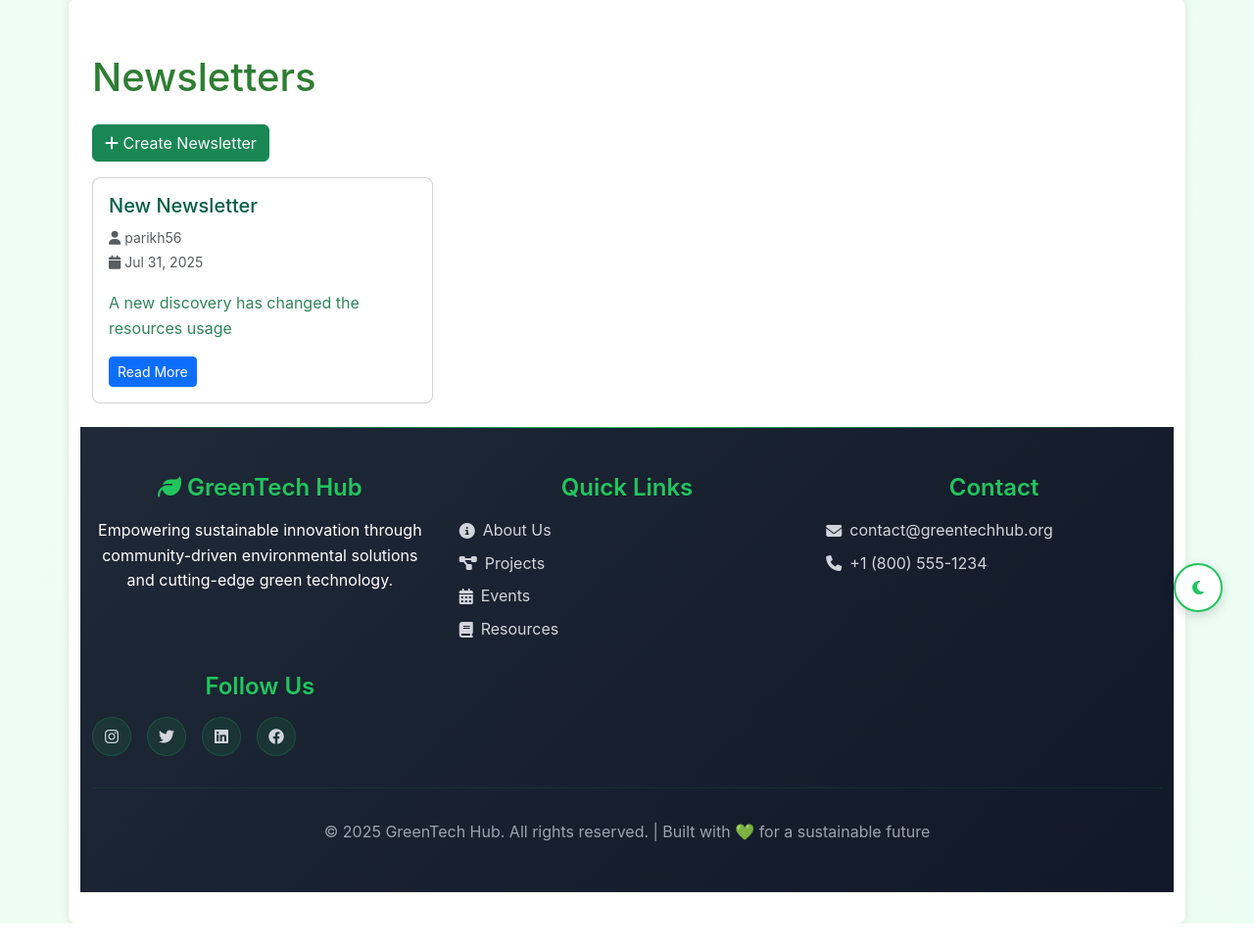
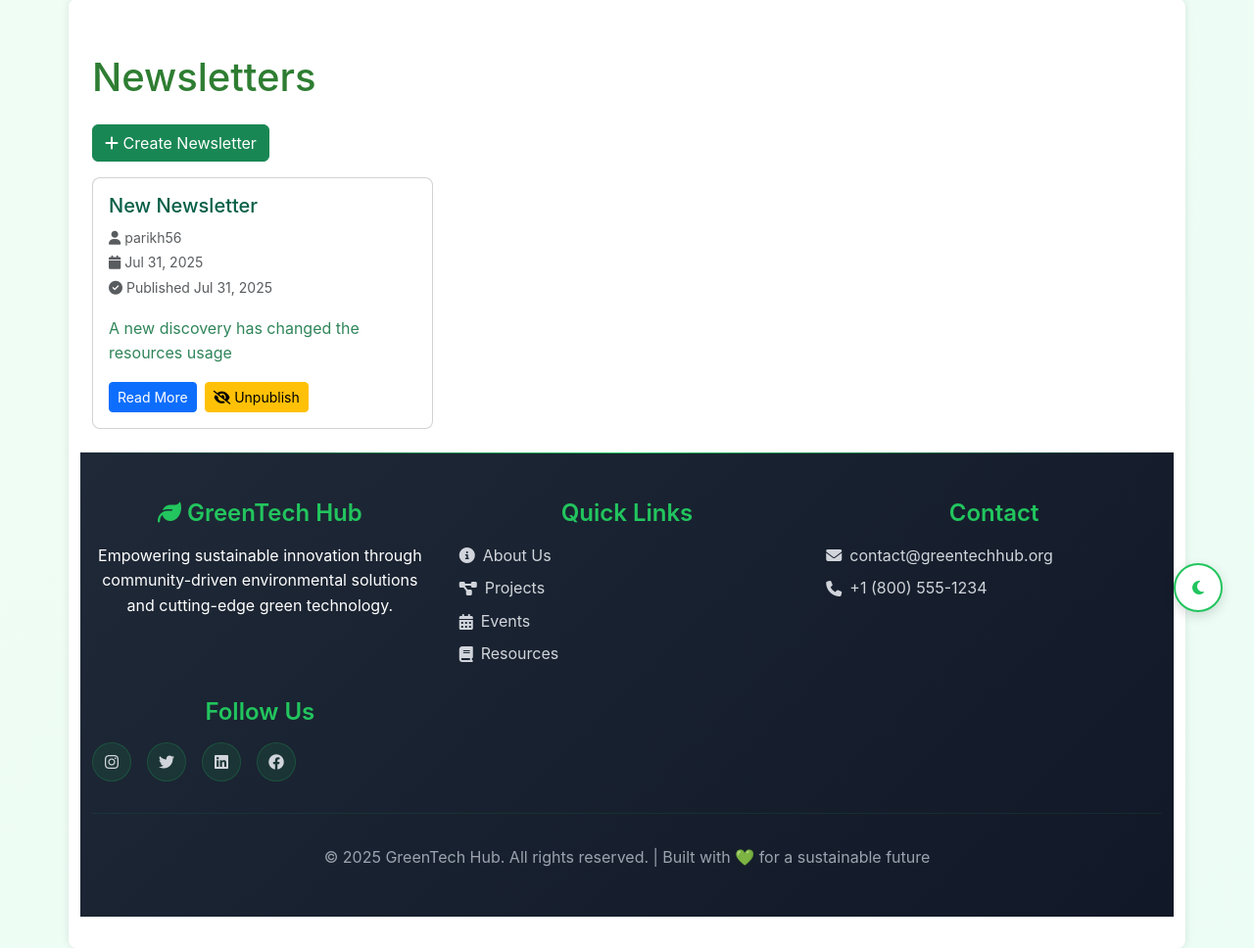
Before and after one commit to JayParikh39/DjangoFinal, a Django app: page /newsletters/ in a window 1280 px wide. Shown: the part 143-1111 px from the top of the page at 98% size. Before the commit the page ends 1086 px from the top, so only its background shows below. Run offline with Django 5.2, Linux system fonts and the light colour scheme; a user stored in the database is signed in; data comes from the database, SQL or seed files in the repository; both versions use the stored data as it was after the commit; some libraries are stand-ins or nearby versions.

Commit message:
Some Changes

```diff
--- a/green_app/admin.py
+++ b/green_app/admin.py
@@ -1,5 +1,6 @@
 from django.contrib import admin
-from .models import Category, GreenIdea
+from .models import Category, GreenIdea, Newsletter
 
 admin.site.register(Category)
 admin.site.register(GreenIdea)
+admin.site.register(Newsletter)
--- a/green_app/urls.py
+++ b/green_app/urls.py
@@ -48,6 +48,7 @@ urlpatterns = [
     path('newsletters/', views.NewsletterListView.as_view(), name='newsletter_list'),
     path('newsletters/<int:pk>/', views.NewsletterDetailView.as_view(), name='newsletter_detail'),
     path('newsletters/create/', views.NewsletterCreateView.as_view(), name='newsletter_create'),
+    path('newsletters/<int:newsletter_id>/toggle/', views.toggle_newsletter_publication, name='toggle_newsletter_publication'),
 
     # Idea management
     path('idea/<int:pk>/delete/', views.delete_idea_view, name='delete_idea'),
--- a/green_app/views.py
+++ b/green_app/views.py
@@ -268,6 +268,9 @@ class NewsletterListView(ListView):
     paginate_by = 10
 
     def get_queryset(self):
+        # Staff users can see all newsletters, regular users only see published ones
+        if self.request.user.is_staff:
+            return super().get_queryset()
         return super().get_queryset().filter(is_published=True)
 
 class NewsletterDetailView(DetailView):
@@ -285,7 +288,10 @@ class NewsletterCreateView(LoginRequiredMixin, UserPassesTestMixin, CreateView):
 
     def form_valid(self, form):
         form.instance.author = self.request.user
-        messages.success(self.request, 'Newsletter created successfully!')
+        # Automatically publish newsletters created by staff
+        form.instance.is_published = True
+        form.instance.published_at = now()
+        messages.success(self.request, 'Newsletter created and published successfully!')
         return super().form_valid(form)
 
 # Existing views (keeping for compatibility)
@@ -390,3 +396,22 @@ def user_history_view(request):
         'last_visit': last_visit
     }
     return render(request, 'green_app/user_history.html', context)
+
+# Newsletter publication toggle for staff
+@login_required
+def toggle_newsletter_publication(request, newsletter_id):
+    if not request.user.is_staff:
+        return HttpResponseForbidden("You don't have permission to perform this action.")
+
+    newsletter = get_object_or_404(Newsletter, id=newsletter_id)
+    newsletter.is_published = not newsletter.is_published
+
+    if newsletter.is_published:
+        newsletter.published_at = now()
+        messages.success(request, f'Newsletter "{newsletter.title}" has been published.')
+    else:
+        newsletter.published_at = None
+        messages.success(request, f'Newsletter "{newsletter.title}" has been unpublished.')
+
+    newsletter.save()
+    return redirect('newsletter_list')
--- a/templates/green_app/newsletter_list.html
+++ b/templates/green_app/newsletter_list.html
@@ -23,18 +23,39 @@
                         <div class="card h-100">
                             <div class="card-body">
                                 <h5 class="card-title">{{ newsletter.title }}</h5>
+                                {% if user.is_staff and not newsletter.is_published %}
+                                    <div class="alert alert-warning py-1 mb-2">
+                                        <small><i class="fas fa-clock"></i> Draft</small>
+                                    </div>
+                                {% endif %}
                                 <p class="card-text text-muted">
                                     <small>
                                         <i class="fas fa-user"></i> {{ newsletter.author.username }}<br>
                                         <i class="fas fa-calendar"></i> {{ newsletter.created_at|date:"M d, Y" }}
+                                        {% if newsletter.is_published and newsletter.published_at %}
+                                            <br><i class="fas fa-check-circle"></i> Published {{ newsletter.published_at|date:"M d, Y" }}
+                                        {% endif %}
                                     </small>
                                 </p>
                                 <p class="card-text">
                                     {{ newsletter.content|truncatewords:30 }}
                                 </p>
-                                <a href="{% url 'newsletter_detail' newsletter.pk %}" class="btn btn-primary btn-sm">
-                                    Read More
-                                </a>
+                                <div class="d-flex gap-2">
+                                    <a href="{% url 'newsletter_detail' newsletter.pk %}" class="btn btn-primary btn-sm">
+                                        Read More
+                                    </a>
+                                    {% if user.is_staff %}
+                                        <a href="{% url 'toggle_newsletter_publication' newsletter.pk %}"
+                                           class="btn btn-sm {% if newsletter.is_published %}btn-warning{% else %}btn-success{% endif %}"
+                                           onclick="return confirm('Are you sure you want to {% if newsletter.is_published %}unpublish{% else %}publish{% endif %} this newsletter?')">
+                                            {% if newsletter.is_published %}
+                                                <i class="fas fa-eye-slash"></i> Unpublish
+                                            {% else %}
+                                                <i class="fas fa-eye"></i> Publish
+                                            {% endif %}
+                                        </a>
+                                    {% endif %}
+                                </div>
                             </div>
                         </div>
                     </div>
@@ -64,7 +85,13 @@
                 {% endif %}
             {% else %}
                 <div class="alert alert-info">
-                    <i class="fas fa-info-circle"></i> No newsletters have been published yet.
+                    <i class="fas fa-info-circle"></i>
+                    {% if user.is_staff %}
+                        No newsletters have been created yet.
+                        <a href="{% url 'newsletter_create' %}" class="alert-link">Create the first newsletter</a>.
+                    {% else %}
+                        No newsletters have been published yet.
+                    {% endif %}
                 </div>
             {% endif %}
         </div>
```
Also changed, not shown: db.sqlite3.
